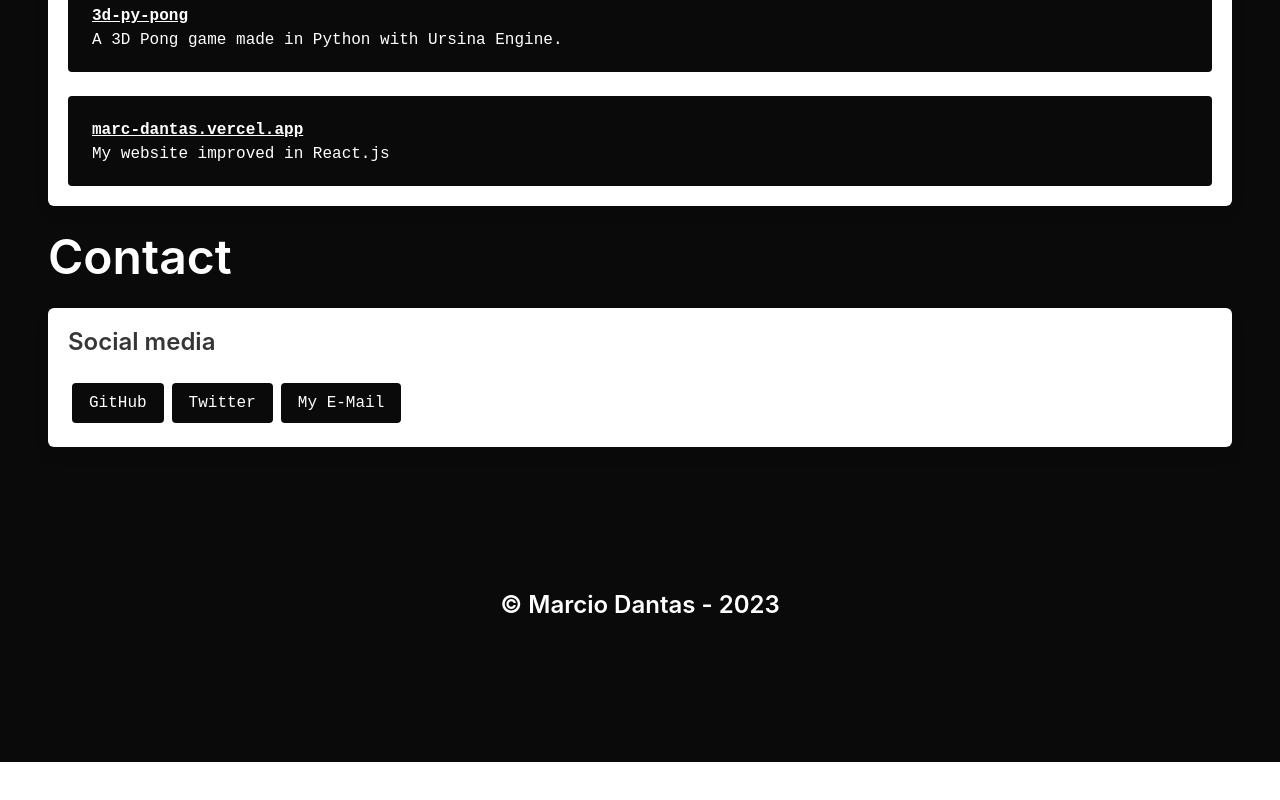
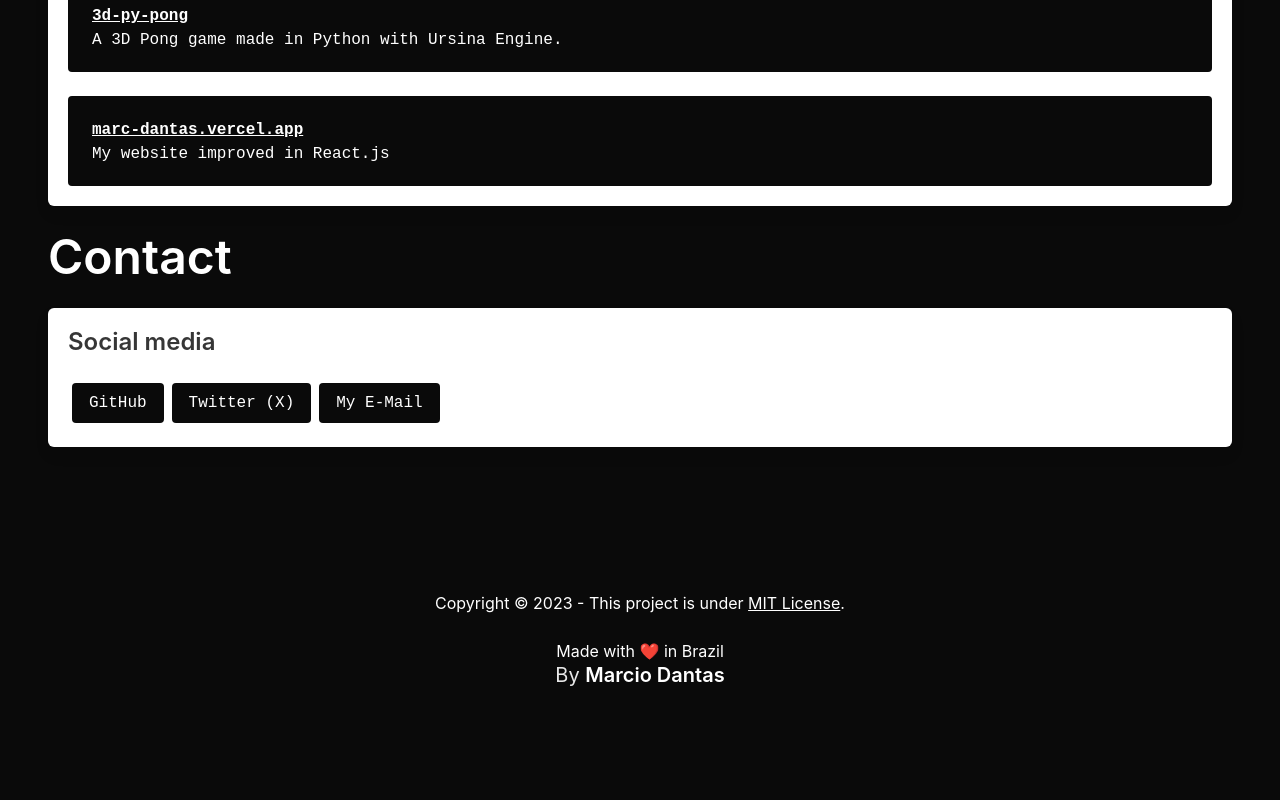
Before and after one commit to marc-dantas/marc-dantas.vercel.app, a React (Vite) app: page / in a window 1280 px wide. Shown: the part 1743-2543 px from the top of the page. Before the commit the page ends 2505 px from the top, so only its background shows below. Built offline with nearby package versions, Linux system fonts and the light colour scheme.

Commit message:
better footer

```diff
--- a/package.json
+++ b/package.json
@@ -19,6 +19,6 @@
     "@types/react": "^18.0.26",
     "@types/react-dom": "^18.0.9",
     "@vitejs/plugin-react": "^3.0.0",
-    "vite": "^4.0.0"
+    "vite": "^4.4.9"
   }
 }
--- a/src/App.jsx
+++ b/src/App.jsx
@@ -44,12 +44,18 @@ export default function App() {
           <Title>Contact</Title>
           <Section title="Social media">
             <Button link="https://github.com/marc-dantas">GitHub</Button>
-            <Button link="https://x.com/marc_dantas">Twitter</Button>
+            <Button link="https://x.com/marc_dantas">Twitter (X)</Button>
             <Button link="mailto:marcio.dantas.pro@outlook.com">My E-Mail</Button>
           </Section>
         </div>
       </div>
-      <Footer copy author="Marcio Dantas" />
+      <Footer>
+            <div class="block">
+                <p>Copyright © 2023 - This project is under <a href="https://opensource.org/license/mit/"><u>MIT License</u></a>.</p>
+            </div>
+            <p>Made with ❤️ in Brazil</p>
+            <p class="subtitle">By <strong>Marcio Dantas</strong></p>
+      </Footer>
     </div>
   );
 }
--- a/src/components/Footer.jsx
+++ b/src/components/Footer.jsx
@@ -2,7 +2,7 @@ export default function Footer(props) {
     return (
         <div className="footer hero is-black">
             <div className="hero-body has-text-centered">
-                <p class="title is-4">&copy; {props.author} - 2023</p>
+                {props.children}
             </div>
         </div>
     );
```
Also changed, not shown: 2 other files (tests, documents, lock files or other folders).
